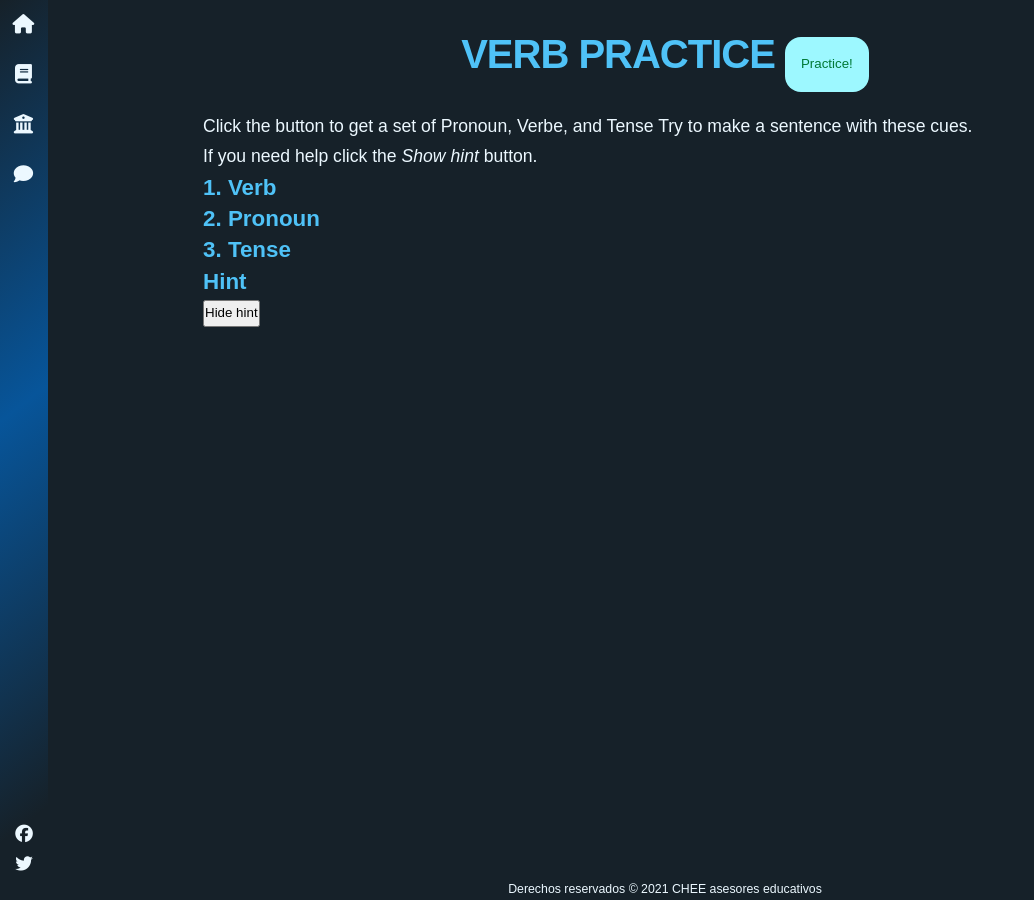
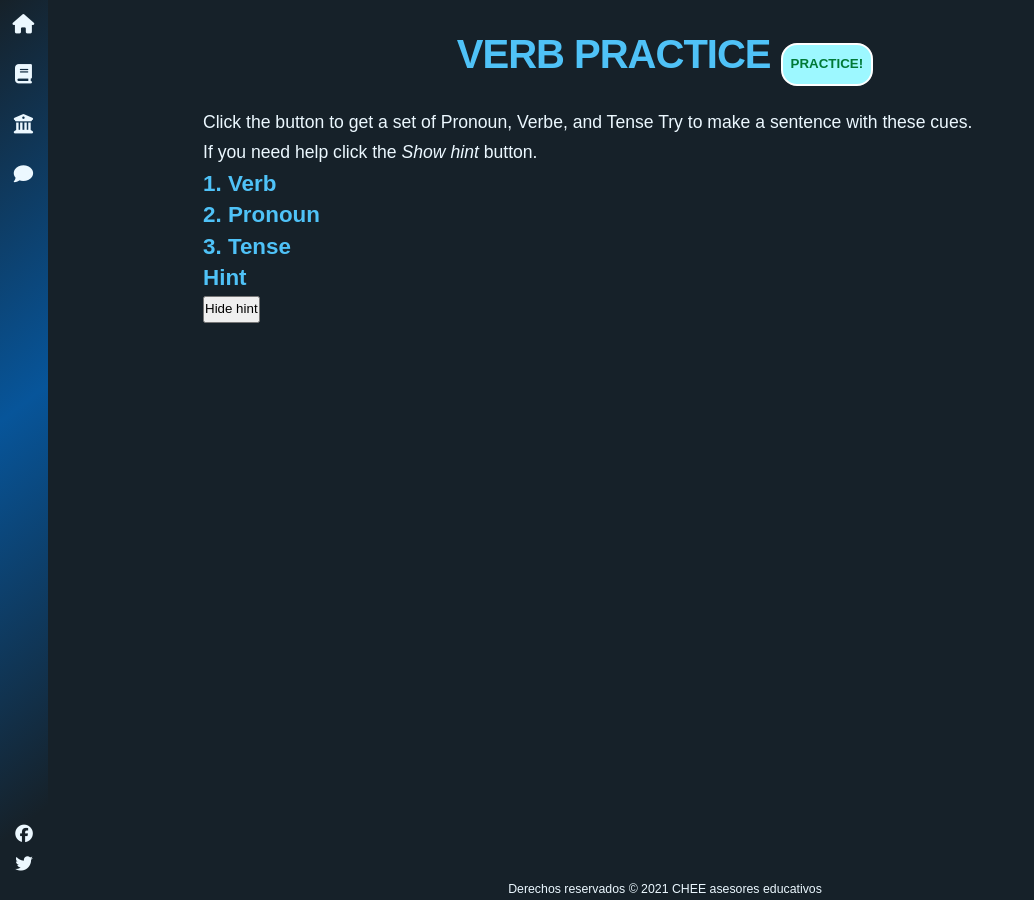
Before and after one commit to camachevaz/ESL, a Jekyll site: the page built from _posts/2021-12-14-verbos.markdown, in a window 1280 px wide. Shown: the whole page, without its empty margins (0-1034 px from the left). Built offline with Jekyll 4.4.1, drawn with Linux system fonts in a browser that asks for light colours; nearby versions of some CDN libraries; some web fonts are replaced.

Commit message:
Update styles.scss

```diff
--- a/assets/styles/styles.scss
+++ b/assets/styles/styles.scss
@@ -11,8 +11,11 @@
 
 #verbs{background: #ffffff;}
 
-#btn-practice{border:#46ff6b;
+#btn-practice {border: #fff 2px solid;
 background: #9df8ff;
-color:#007936;
+color: #007936;
 border-radius: 1rem;
-padding: 1rem;}
+padding: .5rem;
+cursor: pointer;
+font-weight: bold;
+text-transform: uppercase;}
```
